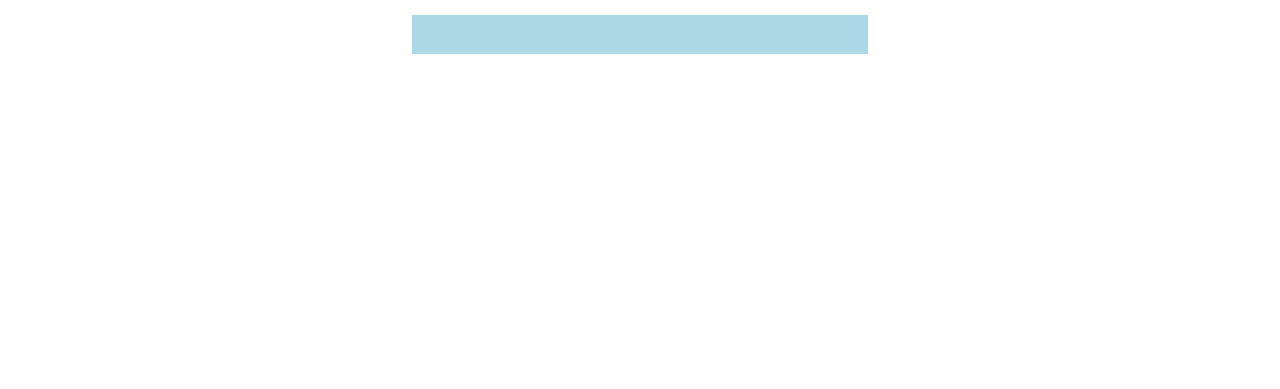
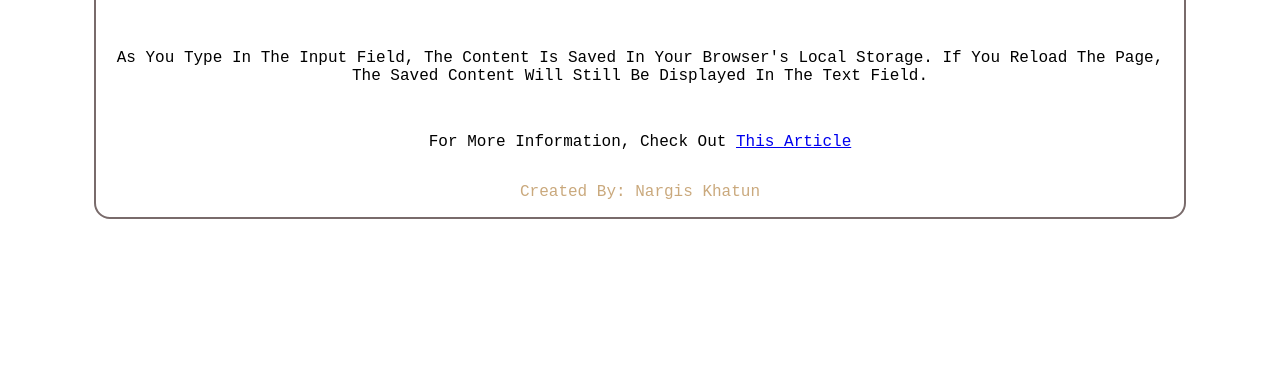
Before and after one commit to itxnargis/using-local-storage, a plain HTML site: page index.html in a window 1280 px wide. Shown: the part 411-800 px from the top of the page. Drawn offline with Linux system fonts and the light colour scheme.

Commit message:
local storage

```diff
--- a/index.html
+++ b/index.html
@@ -1,17 +1,29 @@
 <!DOCTYPE html>
 <html lang="en">
+
     <head>
         <meta charset="UTF-8">
         <meta name="viewport" content="width=device-width, initial-scale=1.0">
         <title>Using local storage</title>
         <link rel="stylesheet" href="style.css">
     </head>
+
     <body>
+        <div class="box">
+            <div class="content">
+
                 <h1>using local storage</h1>
                 <input type="text">
                 <h2></h2>
+                <p class="description">As you type in the input field, the content is saved in your browser's local
+                    storage. If you reload the page, the saved content will still be displayed in the text field.</p>
 
+                    <p class="info">For more information, check out <a href="https://dev.to/itxnargis/one-byte-explainer-web-storage-5417">this article</a></p>
+                    <p class="about">Created By: Nargis Khatun</p>
+            </div>
+        </div>
     </body>
 
     <script src="script.js"></script>
+
 </html>
--- a/style.css
+++ b/style.css
@@ -1,26 +1,61 @@
 body {
   margin: 0;
+  font-family: "Courier New", Courier, monospace;
+  text-transform: capitalize;
+}
+.box {
   display: flex;
   flex-direction: column;
   align-items: center;
   justify-content: center;
   min-height: 100vh;
-    font-family: 'Courier New', Courier, monospace;
-    text-transform: capitalize;
+}
+.content {
+  display: flex;
+  flex-direction: column;
+  align-items: center;
+  justify-content: center;
+  border: 2px solid rgb(121, 107, 107);
+  width: 85%;
+  border-radius: 1rem;
 }
 
-h1{
+.description {
+  padding: 1rem;
+  text-align: center;
+}
+
+h1 {
   color: darkorange;
   font-weight: 900;
+  padding: 1rem;
   text-align: center;
   padding-bottom: 50px;
 }
 
-input{
+input {
   width: 450px;
   height: 35px;
+  margin: 1rem;
   border: 1px solid lightblue;
   box-shadow: none;
   background-color: lightblue;
   font-weight: bold;
 }
+.info {
+  padding: 1rem;
+  margin: 0;
+  text-align: center;
+}
+.about {
+  padding: 1rem;
+  margin: 0;
+  text-align: center;
+  color: rgb(202, 169, 125);
+}
+
+@media screen and (max-width: 768px) {
+  input {
+    width: 85%;
+  }
+}
```
Lines whose indentation alone changed are shown as unchanged.
